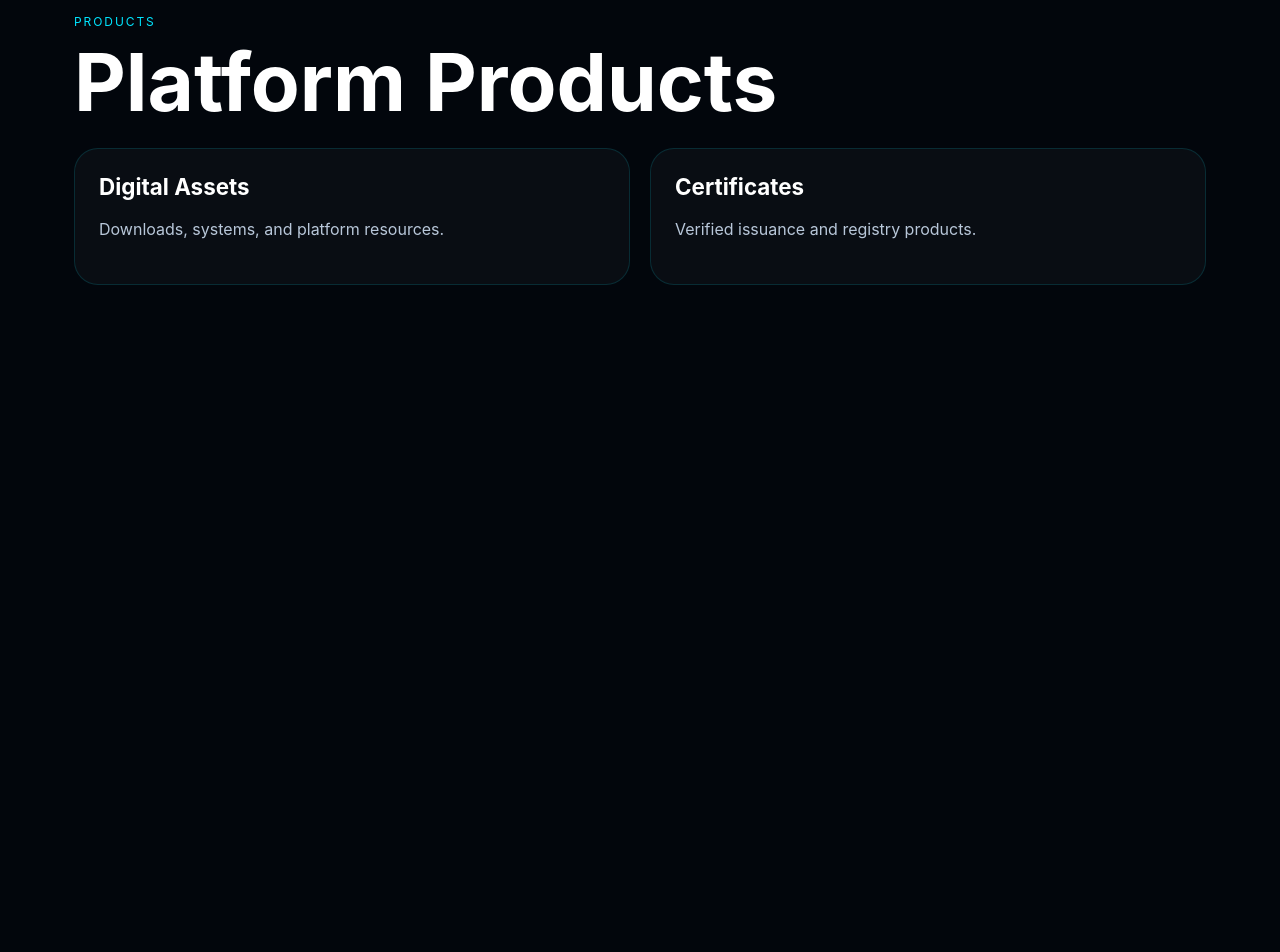
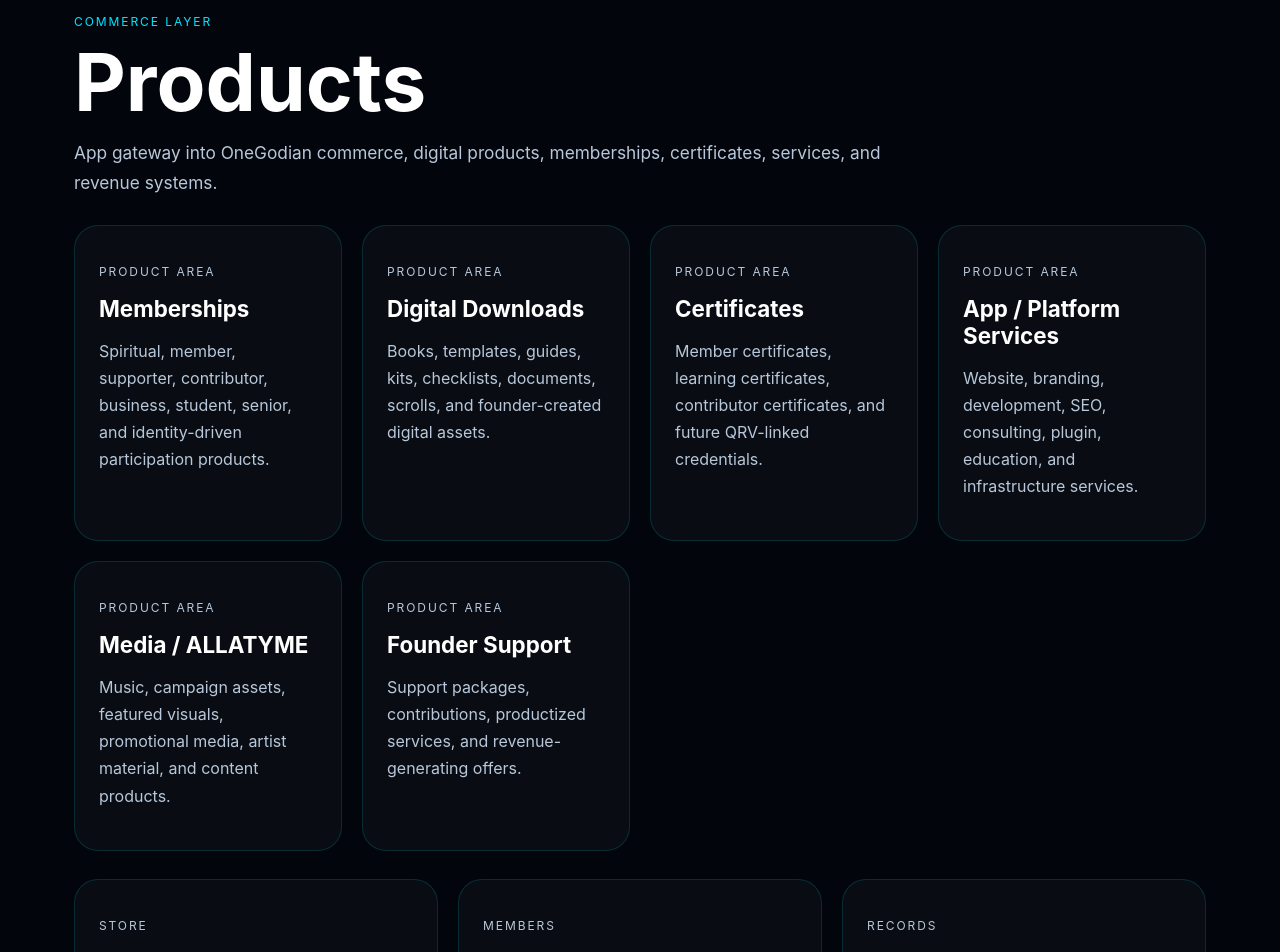
Before and after one commit to ohi-stack/onegodian-app-deploy, a Next.js app: page /products in a window 1280 px wide. Shown: the part 80-1032 px from the top of the page. Before the commit the page ends 800 px from the top, so only its background shows below. Built offline with nearby package versions, Linux system fonts and the light colour scheme.

Commit message:
Upgrade products route with commerce categories

```diff
--- a/src/app/products/page.tsx
+++ b/src/app/products/page.tsx
@@ -1,3 +1,29 @@
-export default function ProductsPage(){
-return <main className="page"><a href="/">← Home</a><p className="kicker">Products</p><h1>Platform Products</h1><div className="grid"><article className="card"><h2>Digital Assets</h2><p>Downloads, systems, and platform resources.</p></article><article className="card"><h2>Certificates</h2><p>Verified issuance and registry products.</p></article></div></main>
+const products = [
+  ['Memberships', 'Spiritual, member, supporter, contributor, business, student, senior, and identity-driven participation products.'],
+  ['Digital Downloads', 'Books, templates, guides, kits, checklists, documents, scrolls, and founder-created digital assets.'],
+  ['Certificates', 'Member certificates, learning certificates, contributor certificates, and future QRV-linked credentials.'],
+  ['App / Platform Services', 'Website, branding, development, SEO, consulting, plugin, education, and infrastructure services.'],
+  ['Media / ALLATYME', 'Music, campaign assets, featured visuals, promotional media, artist material, and content products.'],
+  ['Founder Support', 'Support packages, contributions, productized services, and revenue-generating offers.'],
+];
+
+export default function ProductsPage() {
+  return (
+    <main className="page">
+      <a href="/">← Home</a>
+      <p className="kicker">Commerce Layer</p>
+      <h1>Products</h1>
+      <p className="lead">App gateway into OneGodian commerce, digital products, memberships, certificates, services, and revenue systems.</p>
+      <section className="grid">
+        {products.map(([title, description]) => (
+          <article className="card" key={title}><p className="kicker">Product Area</p><h2>{title}</h2><p>{description}</p></article>
+        ))}
+      </section>
+      <section className="grid">
+        <a className="card" href="https://onegodian.com"><p className="kicker">Store</p><h2>OneGodian.com</h2><p>Open the main commerce platform.</p></a>
+        <a className="card" href="/members"><p className="kicker">Members</p><h2>Membership Tools</h2><p>Connect products to member access and certificates.</p></a>
+        <a className="card" href="/registry"><p className="kicker">Records</p><h2>Product Registry</h2><p>Route product records into the registry layer.</p></a>
+      </section>
+    </main>
+  );
 }
```
